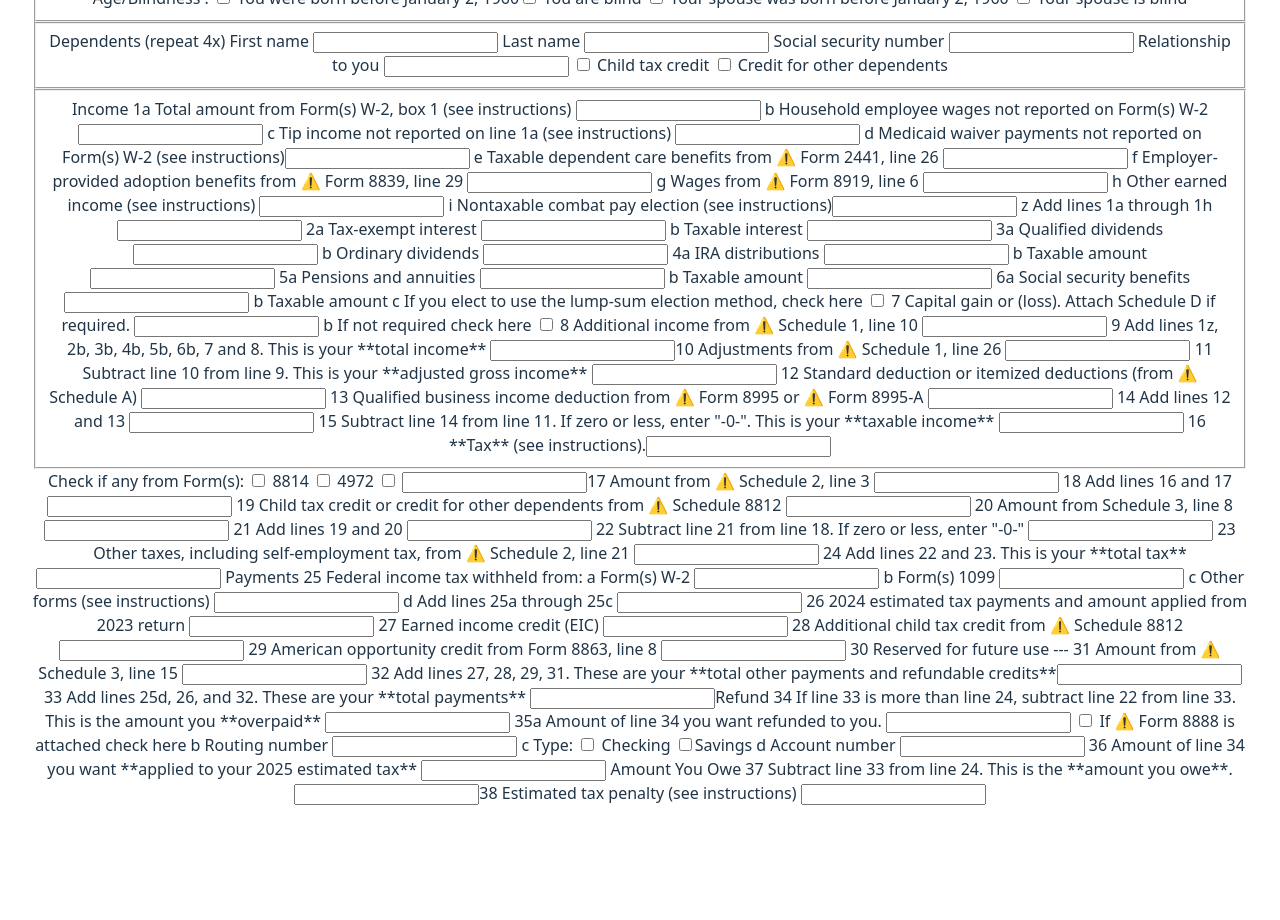
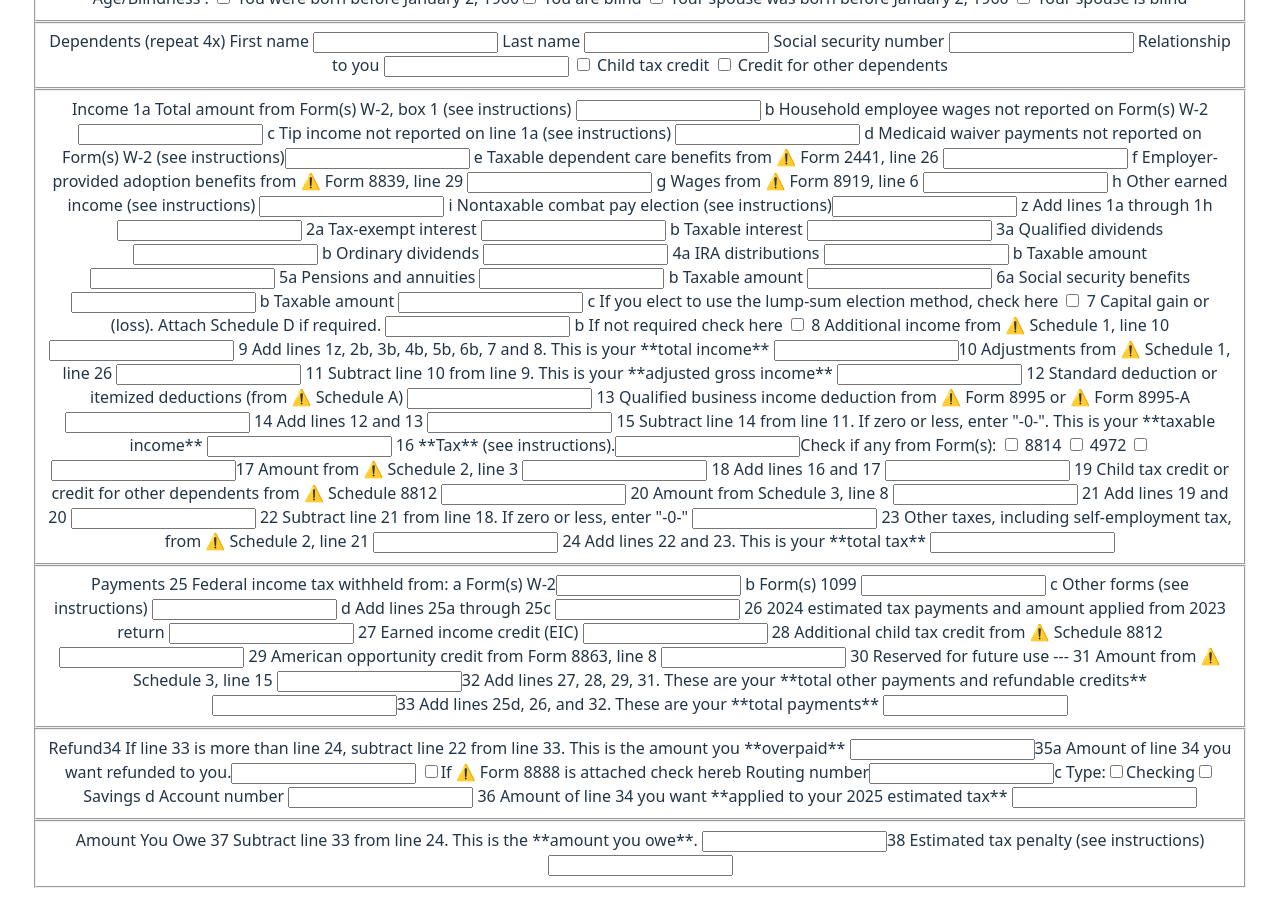
Before and after one commit to kleinlikecalvin/1040-web, a React (Vite) app: page / in a window 1280 px wide. Shown: the part 560-1480 px from the top of the page. Before the commit the page ends 1397 px from the top, so only its background shows below. Built offline with nearby package versions, Linux system fonts and the light colour scheme.

Commit message:
Markup for the rest of the form

```diff
--- a/src/App.tsx
+++ b/src/App.tsx
@@ -152,78 +152,229 @@ function App() {
         </label>
       </fieldset>
       <fieldset>
-        Income 1a Total amount from Form(s) W-2, box 1 (see instructions){" "}
-        <input type="number" /> b Household employee wages not reported on
-        Form(s) W-2
-        <input type="number" /> c Tip income not reported on line 1a (see
-        instructions) <input type="number" /> d Medicaid waiver payments not
-        reported on Form(s) W-2 (see instructions)
-        <input type="number" /> e Taxable dependent care benefits from ⚠️ Form
-        2441, line 26 <input type="number" /> f Employer-provided adoption
-        benefits from ⚠️ Form 8839, line 29 <input type="number" /> g Wages from
-        ⚠️ Form 8919, line 6 <input type="number" /> h Other earned income (see
-        instructions) <input type="number" /> i Nontaxable combat pay election
-        (see instructions)
-        <input type="number" /> z Add lines 1a through 1h{" "}
-        <input type="number" /> 2a Tax-exempt interest <input type="number" /> b
-        Taxable interest <input type="number" /> 3a Qualified dividends{" "}
-        <input type="number" /> b Ordinary dividends <input type="number" /> 4a
-        IRA distributions <input type="number" /> b Taxable amount{" "}
-        <input type="number" /> 5a Pensions and annuities{" "}
-        <input type="number" /> b Taxable amount <input type="number" /> 6a
-        Social security benefits <input type="number" /> b Taxable amount c If
-        you elect to use the lump-sum election method, check here{" "}
-        <input type="checkbox" /> 7 Capital gain or (loss). Attach Schedule D if
-        required. <input type="number" /> b If not required check here{" "}
-        <input type="checkbox" /> 8 Additional income from ⚠️ Schedule 1, line
-        10 <input type="number" /> 9 Add lines 1z, 2b, 3b, 4b, 5b, 6b, 7 and 8.
-        This is your **total income** <input type="number" />
-        10 Adjustments from ⚠️ Schedule 1, line 26 <input type="number" /> 11
-        Subtract line 10 from line 9. This is your **adjusted gross income**{" "}
-        <input type="number" /> 12 Standard deduction or itemized deductions
-        (from ⚠️ Schedule A) <input type="number" /> 13 Qualified business
-        income deduction from ⚠️ Form 8995 or ⚠️ Form 8995-A{" "}
-        <input type="number" /> 14 Add lines 12 and 13 <input type="number" />{" "}
-        15 Subtract line 14 from line 11. If zero or less, enter "-0-". This is
-        your **taxable income** <input type="number" /> 16 **Tax** (see
-        instructions).
-        <input type="number" />{" "}
+        <label htmlFor="income-total-amount">
+          Income 1a Total amount from Form(s) W-2, box 1 (see instructions){" "}
+        </label>
+        <input type="number" id="income-total-amount" />{" "}
+        <label htmlFor="employee-wages">
+          b Household employee wages not reported on Form(s) W-2
+        </label>
+        <input type="number" id="employee-wages" />{" "}
+        <label htmlFor="tip-income">
+          c Tip income not reported on line 1a (see instructions)
+        </label>{" "}
+        <input type="number" id="tip-income" />{" "}
+        <label htmlFor="medicaid-waiver-payments">
+          d Medicaid waiver payments not reported on Form(s) W-2 (see
+          instructions)
+        </label>
+        <input type="number" id="medicaid-waiver-payments" />{" "}
+        <label htmlFor="taxable-dependent-benefits">
+          e Taxable dependent care benefits from ⚠️ Form 2441, line 26{" "}
+        </label>
+        <input type="number" id="taxable-dependent-benefits" />{" "}
+        <label htmlFor="employer-adoption-benefits">
+          f Employer-provided adoption benefits from ⚠️ Form 8839, line 29
+        </label>{" "}
+        <input type="number" id="employer-adoption-benefits" />{" "}
+        <label htmlFor="wages-from-form">
+          g Wages from ⚠️ Form 8919, line 6{" "}
+        </label>
+        <input type="number" id="wages-from-form" />{" "}
+        <label htmlFor="other-income">
+          h Other earned income (see instructions)
+        </label>{" "}
+        <input type="number" id="other-income" />{" "}
+        <label htmlFor="combat-payments">
+          i Nontaxable combat pay election (see instructions)
+        </label>
+        <input type="number" id="combat-payments" />{" "}
+        <label htmlFor="add-lines">z Add lines 1a through 1h </label>
+        <input type="number" id="add-lines" />{" "}
+        <label htmlFor="exempt-interest">2a Tax-exempt interest </label>
+        <input type="number" id="exempt-interest" />{" "}
+        <label htmlFor="taxable-interest">b Taxable interest </label>
+        <input type="number" id="taxable-interest" />{" "}
+        <label htmlFor="qualified-dividends">3a Qualified dividends </label>
+        <input type="number" id="qualified-dividends" />{" "}
+        <label htmlFor="ordinary-dividends">b Ordinary dividends </label>
+        <input type="number" id="ordinary-dividends" />{" "}
+        <label htmlFor="ira-dist">4a IRA distributions </label>
+        <input type="number" id="ira-dist" />{" "}
+        <label htmlFor="taxable-amount-1">b Taxable amount </label>
+        <input type="number" id="taxable-amount-1" />{" "}
+        <label htmlFor="pensions-annuities">5a Pensions and annuities </label>
+        <input type="number" id="pensions-annuities" />{" "}
+        <label htmlFor="taxable-amount-2"></label>b Taxable amount{" "}
+        <input type="number" id="taxable-amount-2" />{" "}
+        <label htmlFor="ss-benefits">6a Social security benefits </label>
+        <input type="number" id="ss-benefits" />{" "}
+        <label htmlFor="taxable-amount-3">b Taxable amount</label>{" "}
+        <input type="number" id="taxable-amount-3" />{" "}
+        <label htmlFor="lump-sum-election">
+          c If you elect to use the lump-sum election method, check here{" "}
+        </label>
+        <input type="checkbox" id="lump-sum-election" />{" "}
+        <label htmlFor="capital-gain-loss-req">
+          7 Capital gain or (loss). Attach Schedule D if required.
+        </label>{" "}
+        <input type="number" id="capital-gain-loss-req" />{" "}
+        <label htmlFor="capital-gain-loss-non-req">
+          b If not required check here{" "}
+        </label>
+        <input type="checkbox" id="capital-gain-loss-non-req" />{" "}
+        <label htmlFor="additional-income">
+          8 Additional income from ⚠️ Schedule 1, line 10{" "}
+        </label>
+        <input type="number" id="additional-income" />{" "}
+        <label htmlFor="total-income">
+          9 Add lines 1z, 2b, 3b, 4b, 5b, 6b, 7 and 8. This is your **total
+          income**{" "}
+        </label>
+        <input type="number" id="total-income" />
+        <label htmlFor="adjustments">
+          10 Adjustments from ⚠️ Schedule 1, line 26{" "}
+        </label>
+        <input type="number" id="adjustments" />{" "}
+        <label htmlFor="adjusted-gross">
+          11 Subtract line 10 from line 9. This is your **adjusted gross
+          income**{" "}
+        </label>
+        <input type="number" id="adjusted-gross" />{" "}
+        <label htmlFor="standard-deduction">
+          12 Standard deduction or itemized deductions (from ⚠️ Schedule A){" "}
+        </label>
+        <input type="number" id="standard-deduction" />{" "}
+        <label htmlFor="business-income">
+          13 Qualified business income deduction from ⚠️ Form 8995 or ⚠️ Form
+          8995-A{" "}
+        </label>
+        <input type="number" id="business-income" />{" "}
+        <label htmlFor="add-12-and-13">14 Add lines 12 and 13 </label>
+        <input type="number" id="add-12-and-13" />{" "}
+        <label htmlFor="taxable-income"></label>15 Subtract line 14 from line
+        11. If zero or less, enter "-0-". This is your **taxable income**{" "}
+        <input type="number" id="taxable-income" />{" "}
+        <label htmlFor="tax">16 **Tax** (see instructions).</label>
+        <input type="number" id="tax" />
+        Check if any from Form(s): <input type="checkbox" id="8814" />{" "}
+        <label htmlFor="8814">8814</label> <input type="checkbox" id="4972" />{" "}
+        <label htmlFor="4972"> 4972</label>{" "}
+        <input type="checkbox" id="manual-form-number-checkbox" />{" "}
+        <input type="text" id="manual-form-number-input" />
+        <label htmlFor="amount-from-schedule-2">
+          17 Amount from ⚠️ Schedule 2, line 3{" "}
+        </label>
+        <input type="number" id="amount-from-schedule-2" />{" "}
+        <label htmlFor="add-16-and-18"></label>18 Add lines 16 and 17{" "}
+        <input type="number" id="add-16-and-18" />{" "}
+        <label htmlFor="child-tax-credit">
+          19 Child tax credit or credit for other dependents from ⚠️ Schedule
+          8812
+        </label>{" "}
+        <input type="number" id="child-tax-credit" />{" "}
+        <label htmlFor="amount-from-schedule-3">
+          20 Amount from Schedule 3, line 8
+        </label>{" "}
+        <input type="number" id="amount-from-schedule-3" />{" "}
+        <label htmlFor="add-19-and-20">21 Add lines 19 and 20 </label>
+        <input type="number" id="add-19-and-20" />{" "}
+        <label htmlFor="subtract-21-from-18">
+          22 Subtract line 21 from line 18. If zero or less, enter "-0-"{" "}
+        </label>
+        <input type="number" id="subtract-21-from-18" />{" "}
+        <label htmlFor="other-taxes">
+          23 Other taxes, including self-employment tax, from ⚠️ Schedule 2,
+          line 21{" "}
+        </label>
+        <input type="number" id="other-taxes" />{" "}
+        <label htmlFor="total-taxes">
+          24 Add lines 22 and 23. This is your **total tax**{" "}
+        </label>
+        <input type="number" id="total-taxes" />{" "}
       </fieldset>
-      Check if any from Form(s): <input type="checkbox" /> 8814{" "}
-      <input type="checkbox" /> 4972 <input type="checkbox" />{" "}
-      <input type="text" />
-      17 Amount from ⚠️ Schedule 2, line 3 <input type="number" /> 18 Add lines
-      16 and 17 <input type="number" /> 19 Child tax credit or credit for other
-      dependents from ⚠️ Schedule 8812 <input type="number" /> 20 Amount from
-      Schedule 3, line 8 <input type="number" /> 21 Add lines 19 and 20{" "}
-      <input type="number" /> 22 Subtract line 21 from line 18. If zero or less,
-      enter "-0-" <input type="number" /> 23 Other taxes, including
-      self-employment tax, from ⚠️ Schedule 2, line 21 <input type="number" />{" "}
-      24 Add lines 22 and 23. This is your **total tax** <input type="number" />{" "}
-      Payments 25 Federal income tax withheld from: a Form(s) W-2{" "}
-      <input type="number" /> b Form(s) 1099 <input type="number" /> c Other
-      forms (see instructions) <input type="number" /> d Add lines 25a through
-      25c <input type="number" /> 26 2024 estimated tax payments and amount
-      applied from 2023 return <input type="number" /> 27 Earned income credit
-      (EIC) <input type="number" /> 28 Additional child tax credit from ⚠️
-      Schedule 8812 <input type="number" /> 29 American opportunity credit from
-      Form 8863, line 8 <input type="number" /> 30 Reserved for future use ---
-      31 Amount from ⚠️ Schedule 3, line 15 <input type="number" /> 32 Add lines
-      27, 28, 29, 31. These are your **total other payments and refundable
-      credits**
-      <input type="number" /> 33 Add lines 25d, 26, and 32. These are your
-      **total payments** <input type="number" />
-      Refund 34 If line 33 is more than line 24, subtract line 22 from line 33.
-      This is the amount you **overpaid** <input type="number" /> 35a Amount of
-      line 34 you want refunded to you. <input type="number" />{" "}
-      <input type="checkbox" /> If ⚠️ Form 8888 is attached check here b Routing
-      number <input type="text" /> c Type: <input type="checkbox" /> Checking{" "}
-      <input type="checkbox" />
-      Savings d Account number <input type="text" /> 36 Amount of line 34 you
-      want **applied to your 2025 estimated tax** <input type="number" /> Amount
-      You Owe 37 Subtract line 33 from line 24. This is the **amount you owe**.{" "}
-      <input type="number" />
-      38 Estimated tax penalty (see instructions) <input type="number" />
+      <fieldset>
+        Payments{" "}
+        <label htmlFor="tax-witheld">
+          25 Federal income tax withheld from: a Form(s) W-2
+        </label>
+        <input type="number" id="tax-witheld" />{" "}
+        <label htmlFor="1099-tax-witheld">b Form(s) 1099 </label>
+        <input type="number" id="1099-tax-witheld" />{" "}
+        <label htmlFor="other-forms-tax-witheld">
+          c Other forms (see instructions){" "}
+        </label>
+        <input type="number" id="other-forms-tax-witheld" />{" "}
+        <label htmlFor="add-25a-thru-25c">d Add lines 25a through 25c </label>
+        <input type="number" id="add-25a-thru-25c" />{" "}
+        <label htmlFor="tax-payments-and-2023-return">
+          26 2024 estimated tax payments and amount applied from 2023 return
+        </label>{" "}
+        <input type="number" id="tax-payments-and-2023-return" />{" "}
+        <label htmlFor="">27 Earned income credit (EIC) </label>
+        <input type="number" id="earned-credit" />{" "}
+        <label htmlFor="additional-child-tax-credit">
+          28 Additional child tax credit from ⚠️ Schedule 8812{" "}
+        </label>
+        <input type="number" id="additional-child-tax-credit" />{" "}
+        <label htmlFor="op-credit">
+          29 American opportunity credit from Form 8863, line 8{" "}
+        </label>
+        <input type="number" id="op-credit" />{" "}
+        <label htmlFor="schedule-3-amount">
+          30 Reserved for future use --- 31 Amount from ⚠️ Schedule 3, line 15{" "}
+        </label>
+        <input type="number" id="schedule-3-amount" />
+        <label htmlFor="total-other-payments-and-refund-credits">
+          32 Add lines 27, 28, 29, 31. These are your **total other payments and
+          refundable credits**
+        </label>
+        <input type="number" id="total-other-payments-and-refund-credits" />
+        <label htmlFor="total-payments">
+          33 Add lines 25d, 26, and 32. These are your **total payments**
+        </label>{" "}
+        <input type="number" id="total-payments" />
+      </fieldset>
+      <fieldset>
+        Refund
+        <label htmlFor="amount-overpaid">
+          34 If line 33 is more than line 24, subtract line 22 from line 33.
+          This is the amount you **overpaid**{" "}
+        </label>
+        <input type="number" id="amount-overpaid" />
+        <label htmlFor="line-34-refund-amount">
+          35a Amount of line 34 you want refunded to you.
+        </label>
+        <input type="number" id="line-34-refund-amount" />{" "}
+        <input type="checkbox" id="8888-attached" />
+        <label htmlFor="8888-attached">
+          If ⚠️ Form 8888 is attached check here
+        </label>
+        <label htmlFor="routing-number">b Routing number</label>
+        <input type="text" id="routing-number" />
+        c Type:
+        <input type="checkbox" id="checking" />
+        <label htmlFor="checking">Checking</label>
+        <input type="checkbox" id="savings-account" />
+        <label htmlFor="savings-account">Savings</label>
+        <label htmlFor="savings-number"> d Account number </label>
+        <input type="text" id="savings-number" />{" "}
+        <label htmlFor="2025-applied-taxes">
+          36 Amount of line 34 you want **applied to your 2025 estimated tax**{" "}
+        </label>
+        <input type="number" id="2025-applied-taxes" />{" "}
+      </fieldset>
+      <fieldset>
+        <label htmlFor="amount-owed">
+          Amount You Owe 37 Subtract line 33 from line 24. This is the **amount
+          you owe**.
+        </label>{" "}
+        <input type="number" id="amount-owed" />
+        <label htmlFor="tax-penalty">
+          38 Estimated tax penalty (see instructions)
+        </label>{" "}
+        <input type="number" id="tax-penalty" />
+      </fieldset>
     </form>
   );
 }
```
